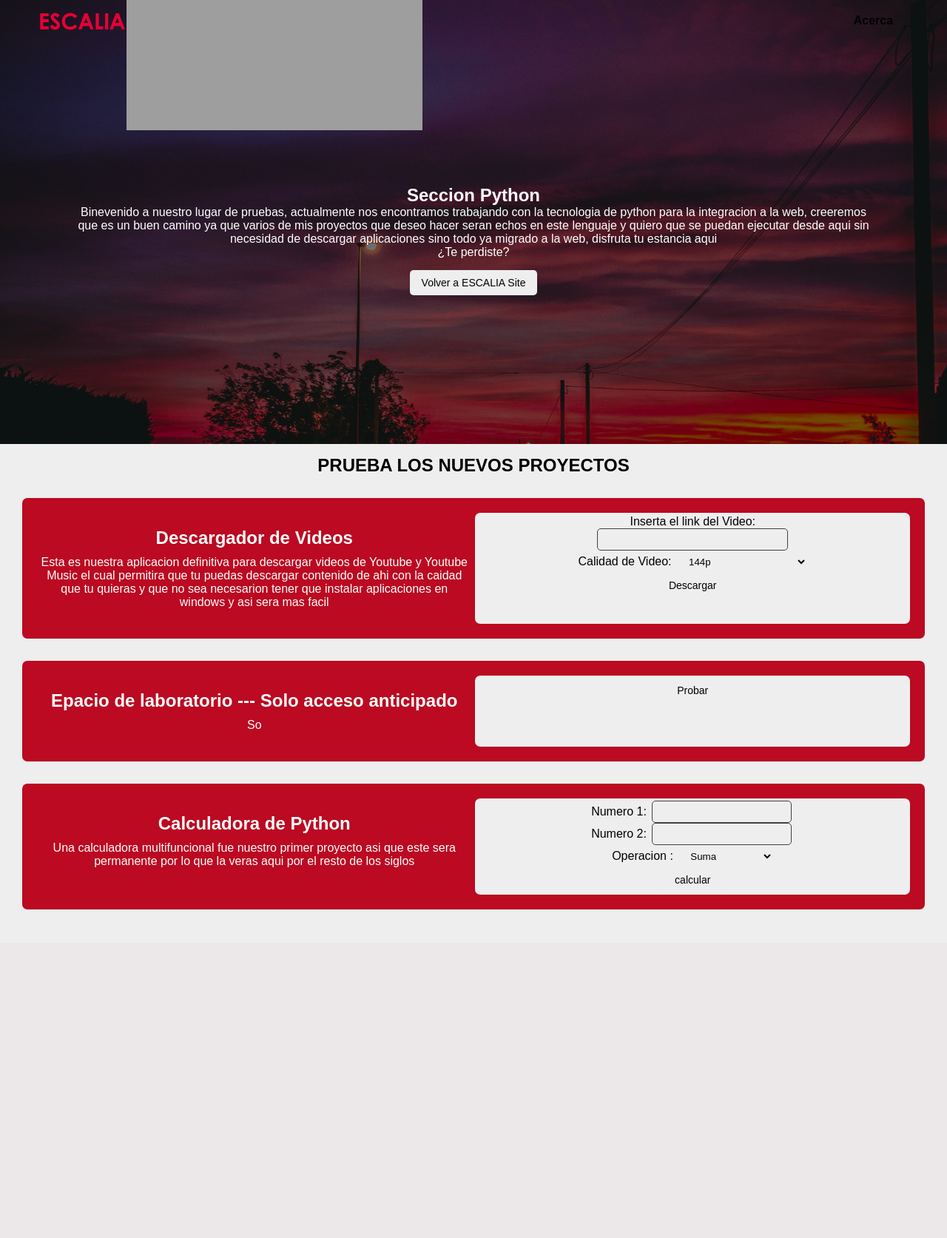
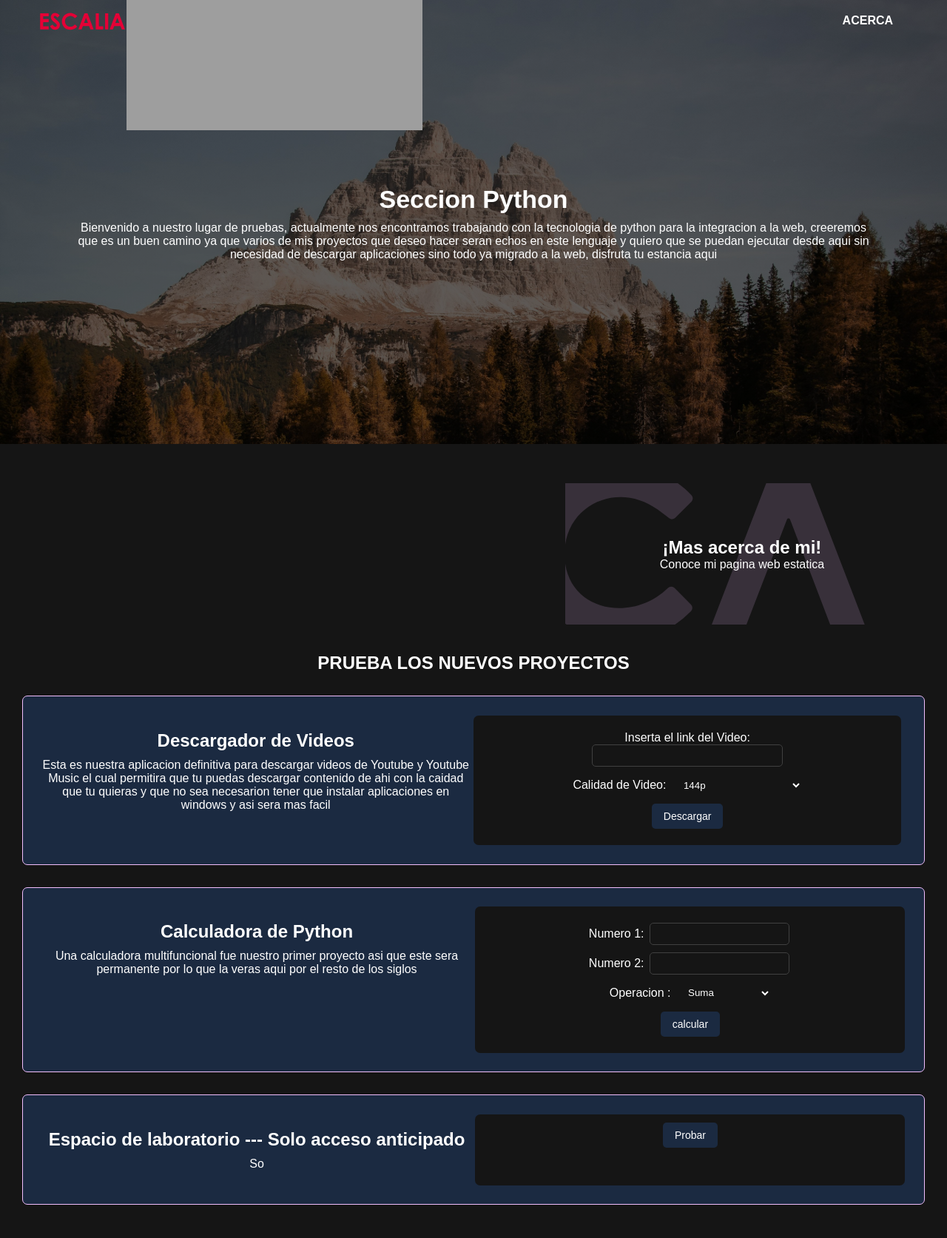
Before and after one commit to beofalejandro/Lingard, a Flask app: page / in a window 1280 px wide. Shown: the whole page at 74% size. Before the commit the page ends 1229 px from the top, so only its background shows below. Run offline with Flask 3, Linux system fonts and the light colour scheme; grey boxes are pictures that could not be loaded.

Commit message:
Fix some wrongs

```diff
--- a/index.py
+++ b/index.py
@@ -52,6 +52,8 @@ def calculate():
         result = number1 - number2
     elif operation == 'multiplicacion':
         result = number1 * number2
+    elif operation == 'division':
+        result = number1 / number2
     else:
         result = 'operacion no valida'
 
--- a/static/about_stylesheet.css
+++ b/static/about_stylesheet.css
@@ -1,6 +1,6 @@
 body {
   background-image: linear-gradient(180deg, #0000008c 0%, #0000008c 100%),
-    url(../static/index/index_bg.jpg);
+    url(../static/index/about_bg.jpg);
   background-position: center;
   color: #fff;
 }
--- a/static/general_stylesheet.css
+++ b/static/general_stylesheet.css
@@ -1,7 +1,3 @@
-:root {
-  --backcgorund-color: # ;
-}
-
 * {
   margin: 0;
   padding: 0;
@@ -28,11 +24,12 @@ header {
   padding: 0 4%;
   height: 55px;
   z-index: 1;
+  transition: 0.5s all;
 }
 
 /* --- BODY STYLES --- */
 body {
-  color: #000;
+  color: #FFF;
   height: 145vh;
   position: relative;
   background-size: cover;
@@ -80,8 +77,8 @@ body {
 }
 
 .button {
-  background-color: #eeeeee;
-  color: #000;
+  background-color: #1B2A41;
+  color: #fff;
   margin: 0 3px;
   cursor: pointer;
   border: 1px solid transparent;
@@ -91,8 +88,8 @@ body {
 }
 
 .button:hover {
-  background-color: #151515;
-  color: #fff;
+  background-color: #F2BEFC;
+  color: #000;
   border: 1px solid transparent;
   transition: 0.5s;
 }
--- a/static/index_stylesheet.css
+++ b/static/index_stylesheet.css
@@ -1,12 +1,13 @@
 body {
-  background-image: linear-gradient(180deg, #0000008c 0%, #0000008c 100%),
+  background-image: linear-gradient(180deg, #000000a1, #000000a1 ),
   url(../static/index/index_bg.jpg);
   background-position: center;
+  background-color: #212121;
   color: #fff;
 }
 
 .header-link {
-  color: #000;
+  color: #fff;
 }
 
 .header-link:hover {
@@ -15,7 +16,7 @@ body {
 
 .content {
   text-align: center;
-  background-color: #EEEEEE;
+  background-color: #151515;
   padding: 15px 0;
 }
 
@@ -24,36 +25,49 @@ body {
 }
 
 .i_w_container {
-  color: #FFF;
+  color: #fff;
   padding: 250px 0 0 0;
   margin: 0 100px;
   text-align: center;
 }
 
-.w_content h1 {
-  padding: 0 0 5px 0;
+.i_w_container h1 {
+  padding: 0 0 10px 0;
   font-size: 34px;
 }
 
-.w_content h1:hover {
-  color: #a4031f;
+.i_w_container h1:hover {
+  color: #e4003525;
   transition: 0.5s;
 }
 
-.i_w_controls {
-  padding-top: 15px;
+.introduction-to-escalia {
+  margin: 2%;
+  padding: 1%;
   display: flex;
-  text-align: center;
-  justify-content: center;
+  gap: 10px;
 }
 
+.into-picture {
+  width: 60%;
+}
+
+.into-description {
+  width: 40%;
+  padding: 6% 0;
+  background-image: url(../static/ESCALIA/ESCALIALogoCA-index.svg);
+  background-repeat: no-repeat;
+  background-position: right;
+  background-size: 600px 300px;
+}
 
 .project-container {
   margin: 30px;
-  padding: 20px 20px;
+  padding: 2%;
   border-radius: 7px;
-  background-color: #BB0A21;
+  background-color: #1B2A41;
   color: #FFF;
+  border: 1px solid #F2BEFC;
 }
 
 .project-content {
@@ -75,8 +89,8 @@ body {
 .form-container {
   display: flex;
   justify-content: center;
-  padding: 3px;
-  background-color: #EEEEEE;
+  padding: 1%;
+  background-color: #151515;
   border-radius: 7px;
   width: 50%;
 }
@@ -86,12 +100,16 @@ body {
 }
 
 .form-container label{
-  color: #000;
+  color: #fff;
+}
+
+form > div {
+  margin: 10px 0;
 }
 
 .form-container input {
-  background-color: #EEEEEE;
-  color: #000;
+  background-color: #151515;
+  color: #fff;
   border: 1px solid #404040;
   border-radius: 5px;
 }
@@ -101,8 +119,12 @@ body {
 }
 
 .form-container select {
-  background-color: #EEEEEE;
-  color: #000;
+  background-color: #151515;
+  color: #fff;
+}
+
+.output {
+  color: #fff;
 }
 
 @media screen and (max-width: 800px) {
--- a/static/scripts/main.js
+++ b/static/scripts/main.js
@@ -1,9 +1,13 @@
 var header = document.getElementById('header');
+var header_link = document.getElementById('header-link');
+
 window.addEventListener('scroll', () => {
     var scroll = window.scrollY
     if (scroll > 10) {
-        header.style.backgroundColor = '#EEEEEE'
+        header.style.backgroundColor = '#151515'
+        header_link.style.color = '#F2BEFC'
     } else {
         header.style.backgroundColor = 'transparent'
+        header_link.style.color = '#FFFFFF'
     }
 });
--- a/templates/index.html
+++ b/templates/index.html
@@ -20,7 +20,7 @@
         <ul class="menu">
             <li class="item">
                 <a class="link" href="/about">
-                    <button class="header-link">Acerca</button></a>
+                    <button class="header-link" id="header-link">ACERCA</button></a>
             </li>
         </ul>
     </header>
@@ -28,24 +28,27 @@
     <section class="index_welcome">
         <div class="i_w_container">
             <h1>Seccion Python</h1>
-            <p>Binevenido a nuestro lugar de pruebas, actualmente nos encontramos trabajando con la tecnologia de
+            <p>Bienvenido a nuestro lugar de pruebas, actualmente nos encontramos trabajando con la tecnologia de
                 python para la integracion a la web, creeremos que es un buen camino ya que varios de mis proyectos que
                 deseo hacer seran echos en este lenguaje y quiero que se puedan ejecutar desde aqui sin necesidad de
                 descargar aplicaciones sino todo ya migrado a la web, disfruta tu estancia aqui
             </p>
-            <p class="not_welcome">¿Te perdiste?</p>
 
-            <div class="i_w_controls">
-                <a href="https://beofalejandro.github.io/ESCALIA/">
-                    <button class="button"> Volver a ESCALIA Site</button>
-                </a>
-            </div>
         </div>
     </section>
 
     <section class="content">
+        <div class="introduction-to-escalia">
+            <div class="into-picture">
+
+            </div>
+            <div class="into-description">
+                <h2>¡Mas acerca de mi!</h2>
+                <p>Conoce mi pagina web estatica</p>
+            </div>
+        </div>
+
         <h2>PRUEBA LOS NUEVOS PROYECTOS</h2>
-
         <!-- VIDEO DOWNLOADER -->
         <div class="project-container">
             <div class="project-content">
@@ -77,34 +80,16 @@
                             <button type="submit" class="button">Descargar</button>
                         </div>
                     </form>
-
+                </div>
+                <div class="proj-output">
                     {% if result_download %}
-                    <p style="color: #000; padding: 10px;">{{ result_download }}</p>
+                    <p class="output">{{ result_download }}</p>
                     {% endif %}
                 </div>
             </div>
         </div>
 
-
-        <!-- LABORATORY -->
-        <div class="project-container">
-            <div class="project-content">
-                <div class="project-description">
-                    <h2>Epacio de laboratorio --- Solo acceso anticipado</h2>
-                    <p>So</p>
-                </div>
-                <div class="form-container">
-                    <form action="/laboratory" method="POST">
-                        <button type="submit" class="button">Probar</button>
-
-                        {% if output_laboratory %}
-                        <p style="color: #000; padding: 10px;">{{ output_laboratory }}</p>
-                        {% endif %}
-                    </form>
-                </div>
-            </div>
-        </div>
-
+        <!-- CALCULATOR -->
         <div class="project-container">
             <div class="project-content">
                 <div class="project-description">
@@ -127,7 +112,8 @@
                         <select name="operation">
                             <option value="suma">Suma</option>
                             <option value="resta">Resta</option>
-                            <option value="multiplicacion">Multiplicacion</option>
+                            <option value="multiplicacion">Multiplicación</option>
+                            <option value="division">División</option>
                         </select>
 
                         <div class="proj-controls">
@@ -136,13 +122,34 @@
                     </form>
 
                     {% if result_equal %}
-                    <p style="color: #000; padding: 10px;">{{ result_equal }}</p>
+                    <p class="output">{{ result_equal }}</p>
                     {% endif %}
+                </div>
+            </div>
+        </div>
+
+        <!-- LABORATORY -->
+        <div class="project-container">
+            <div class="project-content">
+                <div class="project-description">
+                    <h2>Espacio de laboratorio --- Solo acceso anticipado</h2>
+                    <p>So</p>
+                </div>
+                <div class="form-container">
+                    <form action="/laboratory" method="POST">
+                        <button type="submit" class="button">Probar</button>
+
+                        {% if output_laboratory %}
+                        <p class="output">{{ output_laboratory }}</p>
+                        {% endif %}
+                    </form>
                 </div>
             </div>
         </div>
     </section>
 
+
+
     <script src="{{ url_for('static', filename='../static/scripts/main.js') }}"></script>
 </body>
 
```
Also changed, not shown: static/ESCALIA/ESCALIALogoCA-index.svg (added), static/index/about_bg.jpg (added), static/index/index_bg.jpg.
